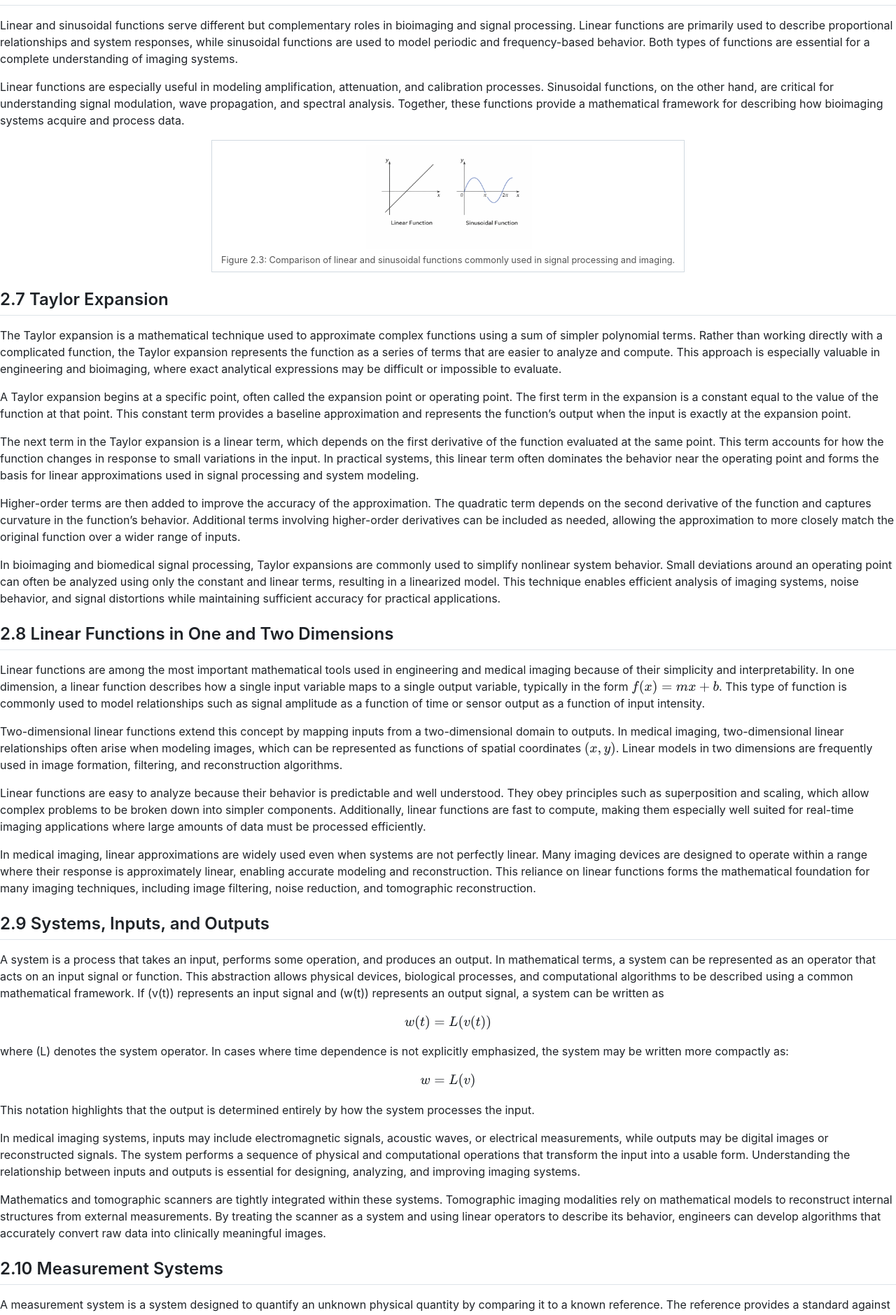
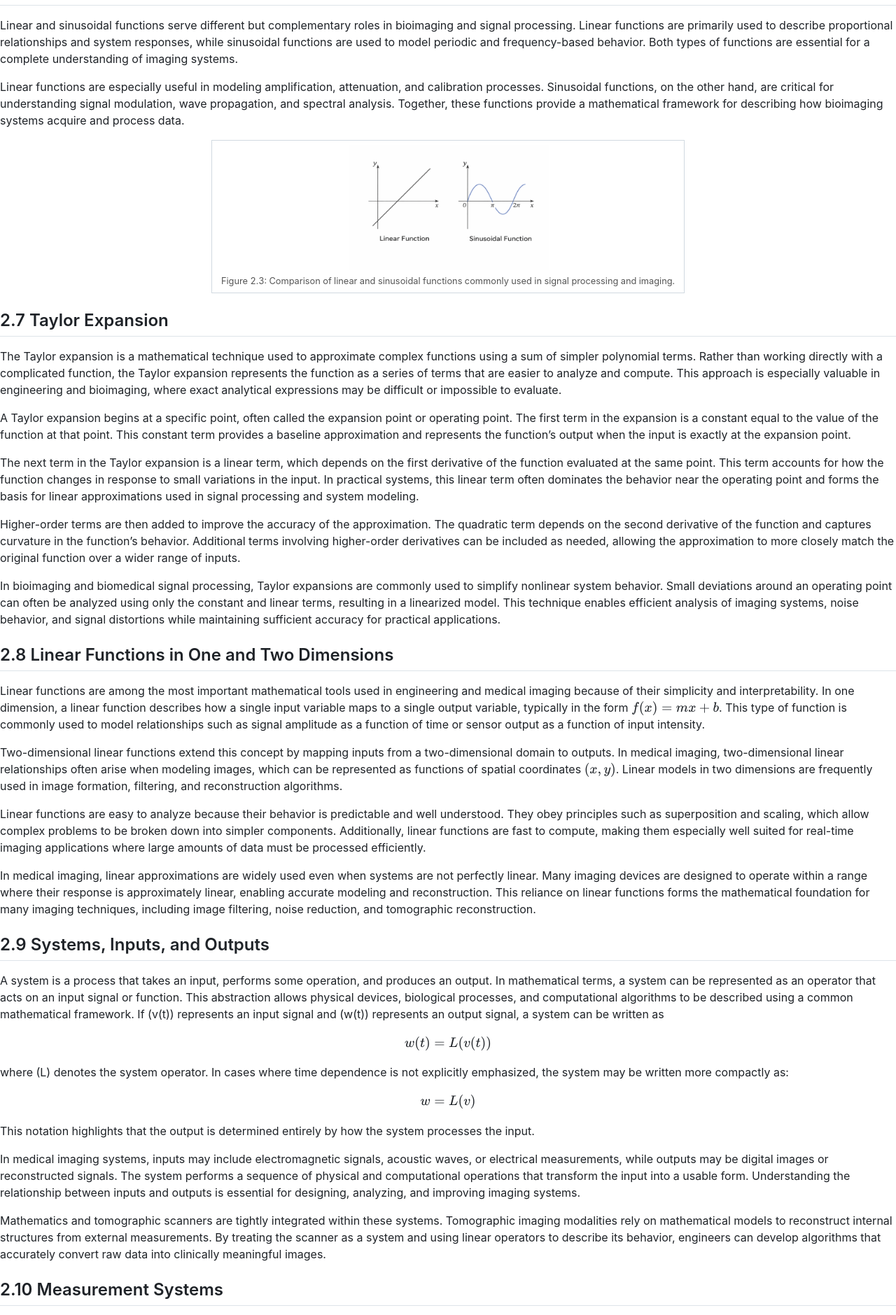
Before and after one commit to NikhilaRao1/medical-imaging-book, a Jekyll site: the page built from chapter2.md, in a window 1280 px wide. Shown: the part 2264-4143 px from the top of the page at 70% size. Built offline with Jekyll 4.4.1, drawn with Linux system fonts in a browser that asks for light colours; nearby versions of some CDN libraries; our own code applies the rules of GitHub Pages for plain Markdown files.

Commit message:
Update chapter2.md

```diff
--- a/chapter2.md
+++ b/chapter2.md
@@ -67,7 +67,7 @@ Linear functions are especially useful in modeling amplification, attenuation, a
 <table align="center">
   <tr>
     <td align="center">
-      <img src="images/2_3.png" alt="Comparison of linear and sinusoidal functions" width="250">
+      <img src="images/2_3.png" alt="Comparison of linear and sinusoidal functions" width="300">
       <p style="font-size: 0.8em; color: #555;">
         Figure 2.3: Comparison of linear and sinusoidal functions commonly used in signal processing and imaging.
       </p>
```
